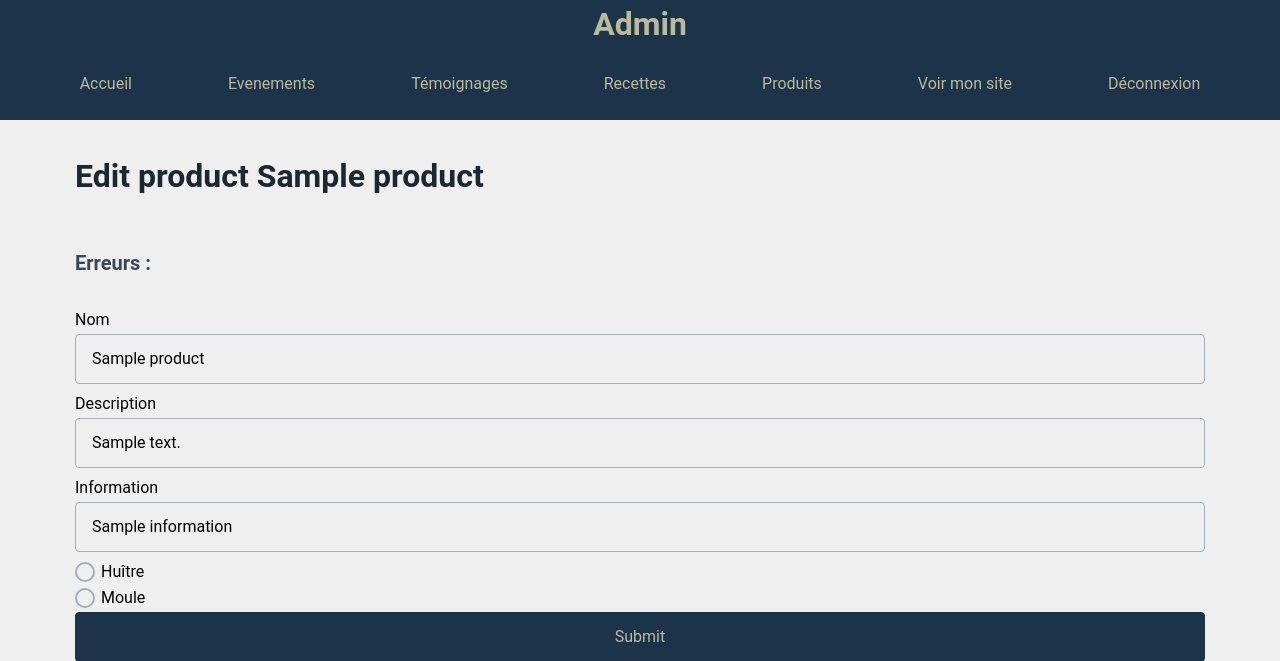
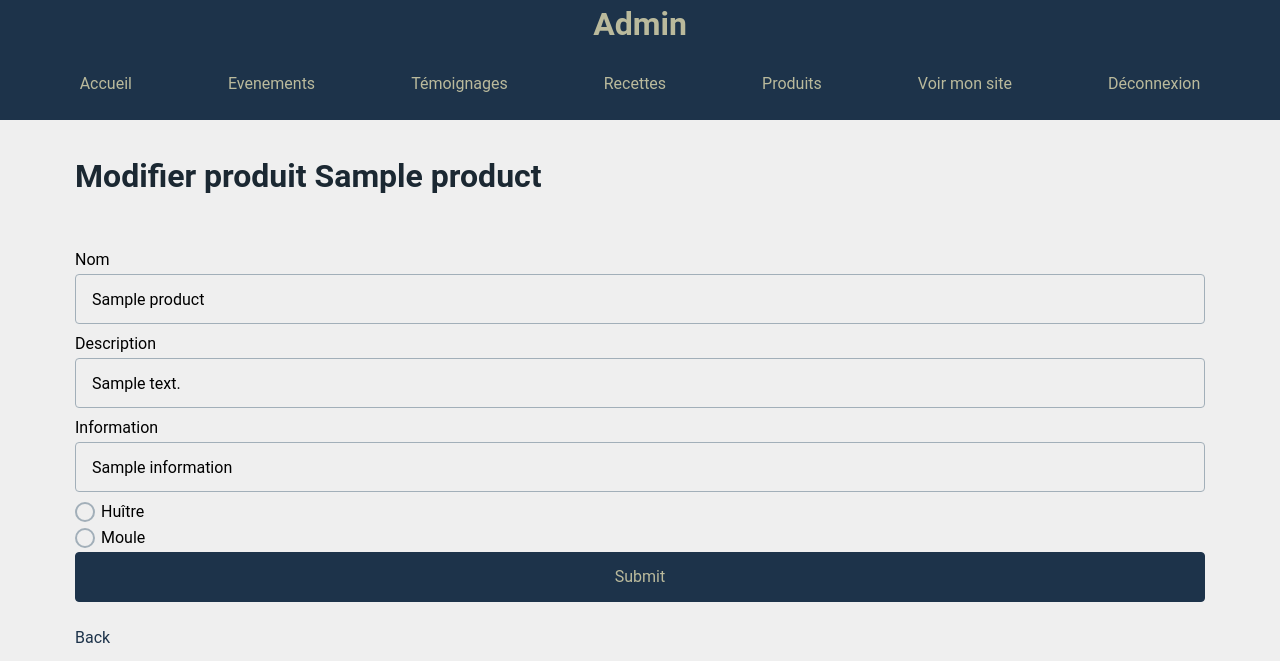
Before and after one commit to WildCodeSchool/2023-03-remote-fr-php-huitres-tafforet, a PHP site: template src/View/Admin/Product/edit.html.twig in a window 1280 px wide. Shown: the top 661 px of the page. Run offline with PHP 8.4, Linux system fonts and the light colour scheme; the template is opened without the code that fills it: most values are stand-ins (such as "Sample title", 1, 10 or a date in 2020); some libraries are stand-ins or nearby versions.

Commit message:
non affichage des erreurs quand il n'y en a pas

```diff
--- a/src/View/Admin/Product/add.html.twig
+++ b/src/View/Admin/Product/add.html.twig
@@ -3,12 +3,14 @@
 {% block content %}
 
     <h1>Ajout d'un nouveau produit</h1>
+    {% if errors %}
         <h4>Erreurs :</h4>
             <ul>
                 {% for error in errors %}
                     <li class="errors">{{ error }}</li>
                 {% endfor %}
             </ul>
+            {% endif %}
     {% include 'Admin/Product/_form.html.twig' %}
 
 {% endblock %}
--- a/src/View/Admin/Product/edit.html.twig
+++ b/src/View/Admin/Product/edit.html.twig
@@ -2,13 +2,16 @@
 
 {% block content %}
 
-    <h1>Edit product {{ product.name }}</h1>
+	<h1>Modifier produit
+		{{ product.name }}</h1>
+	{% if errors %}
 		<h4>Erreurs :</h4>
 		<ul>
 			{% for error in errors %}
 				<li class="errors">{{ error }}</li>
 			{% endfor %}
 		</ul>
+	{% endif %}
 
 	{% include 'Admin/Product/_form.html.twig' %}
 
```
Lines whose indentation alone changed are shown as unchanged.
